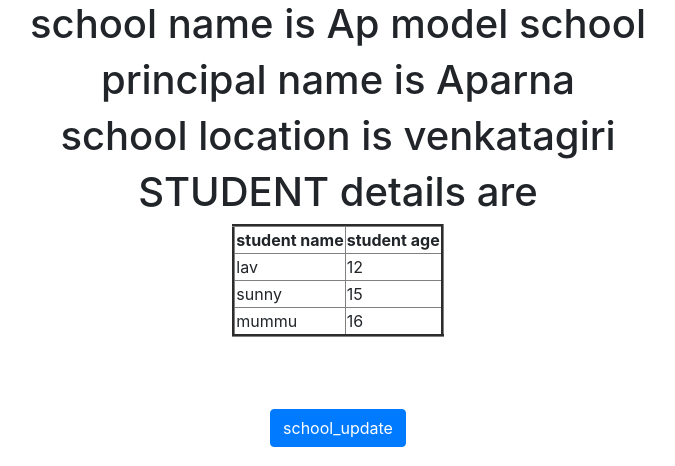
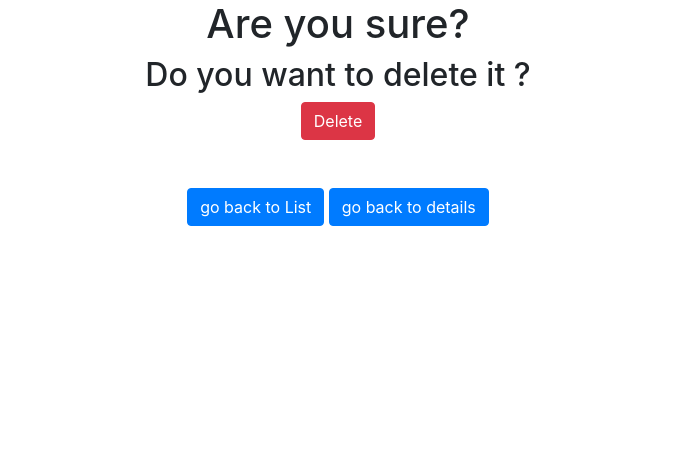
Before and after one commit to Lavanya19321/list-detail_CUD_View, a Django app: a page that uses templates/dummy.html in a window 1280 px wide. Shown: the part 40-506 px from the top of the page, without its empty margins (302-977 px from the left). Run offline with Django 4.2, Linux system fonts and the light colour scheme; data comes from the database, SQL or seed files in the repository; both versions use the stored data as it was after the commit.

Commit message:
first commit

```diff
--- a/app/views.py
+++ b/app/views.py
@@ -2,8 +2,9 @@ from django.shortcuts import render
 
 # Create your views here.
 from django.views.generic import ListView,DetailView
+from django.urls import reverse_lazy
 
-from django.views.generic import ListView,DetailView,CreateView,UpdateView
+from django.views.generic import ListView,DetailView,CreateView,UpdateView,DeleteView
 from app.models import *
 
 class school_list(ListView):
@@ -24,3 +25,8 @@ class school_create(CreateView):
 class school_update(UpdateView):
     model=School
     fields='__all__'
+
+class school_delete(DeleteView):
+    model=School
+    context_object_name='sclobj'
+    success_url=reverse_lazy('school_list')
--- a/project14/urls.py
+++ b/project14/urls.py
@@ -22,6 +22,7 @@ urlpatterns = [
     path('admin/', admin.site.urls),
     path('school_list/',school_list.as_view(),name='school_list'),
     path('school_create/',school_create.as_view(),name='school_create'),
+    re_path('^delete(?P<pk>\d+)/',school_delete.as_view(),name='school_delete'),
     re_path('^update(?P<pk>\d+)/',school_update.as_view(),name='school_update'),
     re_path('(?P<pk>\d+)/',school_detail.as_view(),name='school_detail'),
 
--- /dev/null
+++ b/templates/app/school_confirm_delete.html
@@ -0,0 +1,22 @@
+{% extends 'dummy.html' %}
+
+
+{% block title %}
+<title>school delete</title>
+{% endblock %}
+
+{% block body_block %}
+     <center>
+        <h1>Are you sure? </h1>
+        <h2>Do you want to delete it ?</h2>
+        <form  method="POST">
+            {% csrf_token %}
+
+
+            <input type="submit" value="Delete" class="btn btn-danger">
+        </form><br><br>
+        <a href="{% url 'school_list' %}" class="btn btn-primary"> go back to List</a>
+        <a href="{% url 'school_detail'  pk=sclobj.pk %}" class="btn btn-primary">go back to details</a>
+
+     </center>
+{% endblock %}
--- a/templates/app/school_detail.html
+++ b/templates/app/school_detail.html
@@ -25,6 +25,7 @@
 
         </table><br><br><br>
         <a href="{% url 'school_update' pk=sclobj.pk  %}" class="btn btn-primary">school_update </a>
+        <a href="{% url 'school_delete' pk=sclobj.pk  %}" class="btn btn-primary">school_delete </a>
     </center>
 
 
```
Also changed, not shown: db.sqlite3.
